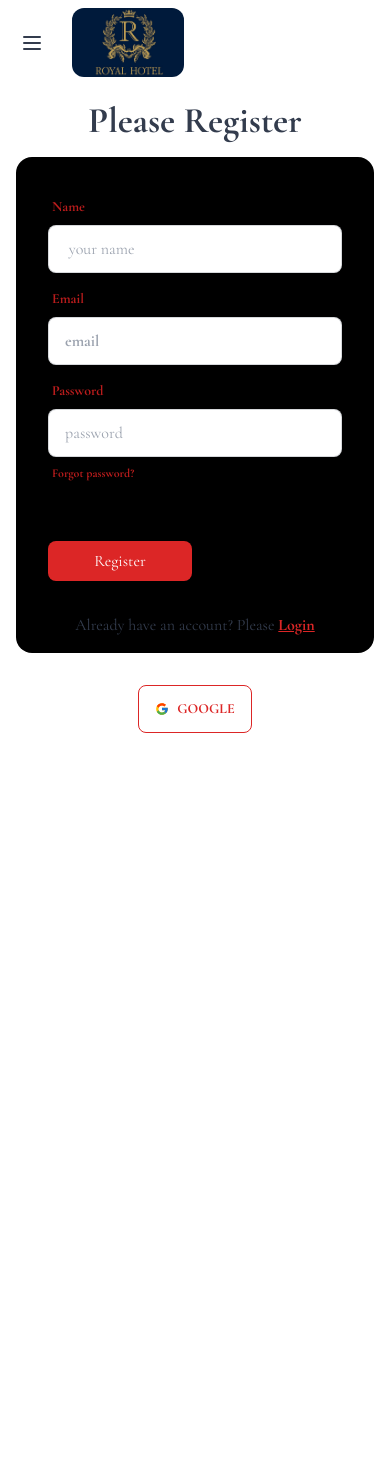
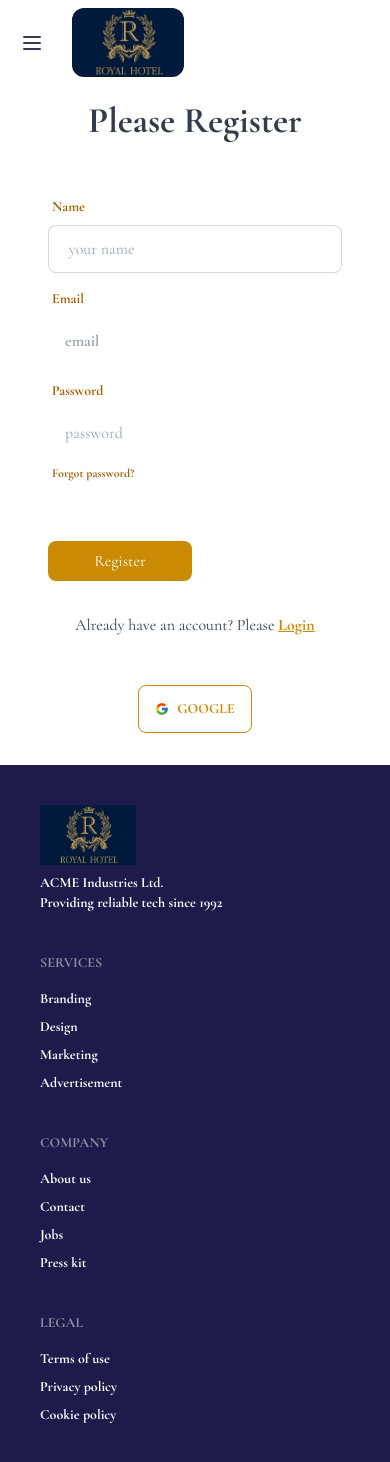
Before and after one commit to Mahedi205339/Hotal-Royal-grandium-client, a React (Vite) app: page /register in a window 390 px wide. Shown: the top 1462 px of the page. Before the commit the page ends 844 px from the top, so only its background shows below. Built offline with nearby package versions, Linux system fonts and the light colour scheme; no server answers.

Commit message:
added feacher products and load data from backend

```diff
--- a/package.json
+++ b/package.json
@@ -11,6 +11,7 @@
   },
   "dependencies": {
     "aos": "^2.3.4",
+    "axios": "^1.6.0",
     "firebase": "^10.5.2",
     "localforage": "^1.10.0",
     "match-sorter": "^6.3.1",
@@ -20,6 +21,7 @@
     "react-icons": "^4.11.0",
     "react-router-dom": "^6.18.0",
     "sort-by": "^1.2.0",
+    "sweetalert2": "^11.9.0",
     "swiper": "^11.0.3"
   },
   "devDependencies": {
--- a/src/App.jsx
+++ b/src/App.jsx
@@ -1,11 +1,13 @@
 import { Outlet } from "react-router-dom";
 import Navbar from "./Pages/Home/Navbar/Navbar";
+import Footer from "./components/Footer/Footer";
 
 const App = () => {
     return (
         <div>
             <Navbar></Navbar>
             <Outlet></Outlet>
+            <Footer></Footer>
         </div>
     );
 };
--- /dev/null
+++ b/src/Pages/BookedService/BookedService.jsx
@@ -0,0 +1,10 @@
+
+const BookedService = () => {
+    return (
+        <div>
+
+        </div>
+    );
+};
+
+export default BookedService;
--- /dev/null
+++ b/src/Pages/CheckOut/CheckOut.jsx
@@ -0,0 +1,95 @@
+import { useContext } from "react";
+import { useLoaderData } from "react-router-dom";
+import { AuthContext } from "../../AuthProvider/AuthProvider";
+import Swal from "sweetalert2";
+
+const CheckOut = () => {
+    const service = useLoaderData();
+    const { name, price_per_night, image , _id} = service
+    const { user } = useContext(AuthContext)
+
+    const handleBookService = event => {
+        event.preventDefault();
+
+        const form = event.target;
+        const name = form.name.value;
+        const email = user?.email
+        const date = form.date.value
+        const booking = {
+            customerName: name,
+            email,
+            date,
+            service_id: _id,
+            service: name,
+            price: price_per_night,
+            image
+        }
+        console.log(booking)
+
+        fetch('', {
+            method: 'POST',
+            headers: {
+                'content-type': 'application/json'
+            },
+            body: JSON.stringify(booking)
+
+        })
+            .then(res => res.json())
+            .then(data => {
+                if (data.insertedId) {
+                    Swal.fire({
+                        icon: "success",
+                        title: "Booked.",
+                        text: "You Booked This Room!",
+                      });
+                }
+            })
+
+    }
+    return (
+        <div className="font-bold">
+        <h2 className="text-center font-bold text-xl">Book Service : {name}</h2>
+
+
+        <form onSubmit={handleBookService} className=" w-3/4 mx-auto ">
+            <div className="grid grid-cols-1
+        md:grid-cols-2 gap-5">
+                <div className="form-control">
+                    <label className="label">
+                        <span className="label-text">Name</span>
+                    </label>
+                    <input type="text" defaultValue={user?.displayName}
+                        name="name"
+                        className="input input-bordered" required />
+                </div>
+                <div className="form-control">
+                    <label className="label">
+                        <span className="label-text">Date</span>
+                    </label>
+                    <input name="date" type="date" className="input input-bordered" required />
+                </div>
+                <div className="form-control">
+                    <label className="label">
+                        <span className="label-text">Email</span>
+                    </label>
+                    <input type="email" name="email" defaultValue={user?.email} className="input input-bordered" required />
+                </div>
+                <div className="form-control">
+                    <label className="label">
+                        <span className="label-text">Due amount</span>
+                    </label>
+                    <input type="number" defaultValue={price_per_night} className="input input-bordered" required />
+                </div>
+            </div>
+
+            <div className="w-1/2 mx-auto my-6">
+
+                <input className="bg-orange-500 w-full text-white font-semibold py-2 rounded-2xl hover:text-orange-600 hover:bg-orange-200" type="submit" value="Order Confirm" />
+
+            </div>
+        </form>
+    </div>
+    );
+};
+
+export default CheckOut;
--- a/src/Pages/Home/Home/Home.jsx
+++ b/src/Pages/Home/Home/Home.jsx
@@ -1,13 +1,18 @@
+
 import Testimonials from "../../../components/Testimonials/Testimonials";
 import Banner from "../Banner/Banner";
 import BottomBanner from "../ButtomBanner/BottomBanner";
+import Services from "../../../components/Services/Services";
 
 
 const Home = () => {
+
+
     return (
         <div>
             <Banner></Banner>
             <BottomBanner></BottomBanner>
+            <Services></Services>
             <Testimonials></Testimonials>
 
         </div>
--- a/src/Pages/Registration/Registration.jsx
+++ b/src/Pages/Registration/Registration.jsx
@@ -54,7 +54,7 @@ const Register = () => {
             <div className="hero-content flex-col  w-full mx-auto">
 
                 {
-                    error && < p className="text-red-600 font-bold">{error}</p>
+                    error && < p className="text-yellow-600 font-bold">{error}</p>
                 }
                 {
                     confirmMessage && < p className="text-green-600 font-bold">{confirmMessage}</p>
@@ -64,45 +64,45 @@ const Register = () => {
                     <h1 className="text-4xl font-bold">Please Register</h1>
 
                 </div>
-                <div className="card  w-full max-w-sm  bg-black">
-                    <form onSubmit={handleRegister} className="card-body text-red-700">
+                <div className="card  w-full max-w-sm ">
+                    <form onSubmit={handleRegister} className="card-body text-yellow-700">
                         <div className="form-control">
                             <label className="label">
-                                <span className="label-text text-red-700 font-bold">Name</span>
+                                <span className="label-text text-yellow-700 font-bold">Name</span>
                             </label>
                             <input type="text"
                                 name="name"
-                                placeholder=" your name" className="input input-bordered text-red-700" required />
+                                placeholder=" your name" className="input input-bordered text-yellow-700" required />
                         </div>
                         <div className="form-control">
                             <label className="label">
-                                <span className="label-text text-red-700 font-bold">Email</span>
+                                <span className="label-text text-yellow-700 font-bold">Email</span>
                             </label>
                             <input type="email"
                                 name="email"
-                                placeholder="email" className="input input-bordered text-red-700 font-bold" required />
+                                placeholder="email" className="input input-bordeyellow text-yellow-700 font-bold" required />
                         </div>
                         <div className="form-control">
                             <label className="label">
-                                <span className="label-text text-red-700 font-bold">Password</span>
+                                <span className="label-text text-yellow-700 font-bold">Password</span>
                             </label>
                             <input type="password"
                                 name="password"
-                                placeholder="password" className="input input-bordered text-red-700" required />
+                                placeholder="password" className="input input-bordeyellow text-yellow-700" required/>
                             <label className="label">
-                                <a href="#" className="label-text-alt link link-hover text-red-700 font-semibold">Forgot password?</a>
+                                <a href="#" className="label-text-alt link link-hover text-yellow-700 font-semibold">Forgot password?</a>
                             </label>
                         </div>
                         <div className="form-control mt-5">
                             <div className="form-control mt-6 ">
-                                <button className=" bg-red-600 text-white hover:bg-white  hover:text-red-600 w-36 h-10 rounded-lg">Register</button>
+                                <button className=" bg-yellow-600 text-white hover:bg-white  hover:text-yellow-600 w-36 h-10 rounded-lg">Register</button>
                             </div>
                         </div>
                     </form>
-                    <p className="mb-4 text-center">Already have an account? Please <Link className="font-bold text-red-600 underline" to="/login">Login</Link> </p>
+                    <p className="mb-4 text-center">Already have an account? Please <Link className="font-bold text-yellow-600 underline" to="/login">Login</Link> </p>
                 </div>
                 <div className="gap-2">
-                    <button onClick={googleLogin} className="btn border border-red-600 text-red-600 my-4 btn-outline w-full">
+                    <button onClick={googleLogin} className="btn border border-yellow-600 text-yellow-600 my-4 btn-outline w-full">
                         <FcGoogle></FcGoogle>
                         Google
                     </button>
--- a/src/Routes/Routes.jsx
+++ b/src/Routes/Routes.jsx
@@ -4,6 +4,7 @@ import Home from "../Pages/Home/Home/Home";
 import AboutUs from "../Pages/AboutUs/AboutUs";
 import Login from "../Pages/Login/Login";
 import Register from "../Pages/Registration/Registration";
+import CheckOut from "../Pages/CheckOut/CheckOut";
 
 const route = createBrowserRouter([
     {
@@ -12,7 +13,8 @@ const route = createBrowserRouter([
         children: [
             {
                 path: '/',
-                element: <Home></Home>
+                element: <Home></Home>,
+
             },
             {
                 path: '/aboutUs',
@@ -25,7 +27,14 @@ const route = createBrowserRouter([
             {
                 path: '/register',
                 element: <Register></Register>
-            }
+            },
+            {
+                path:'checkout/:id',
+                element:<CheckOut></CheckOut>,
+                loader:({params})=>fetch(`http://localhost:5000/services/${params.id}`)
+
+            },
+
         ]
     }
 ])
--- /dev/null
+++ b/src/components/Footer/Footer.jsx
@@ -0,0 +1,34 @@
+import logo from '../../assets/logo.jpg'
+
+const Footer = () => {
+    return (
+        <footer className="footer text-white font-bold p-10 bg-indigo-950 ">
+            <aside>
+               <img className='w-24' src={logo} alt="" />
+                <p>ACME Industries Ltd.<br />Providing reliable tech since 1992</p>
+            </aside>
+            <nav>
+                <header className="footer-title">Services</header>
+                <a className="link link-hover">Branding</a>
+                <a className="link link-hover">Design</a>
+                <a className="link link-hover">Marketing</a>
+                <a className="link link-hover">Advertisement</a>
+            </nav>
+            <nav>
+                <header className="footer-title">Company</header>
+                <a className="link link-hover">About us</a>
+                <a className="link link-hover">Contact</a>
+                <a className="link link-hover">Jobs</a>
+                <a className="link link-hover">Press kit</a>
+            </nav>
+            <nav>
+                <header className="footer-title">Legal</header>
+                <a className="link link-hover">Terms of use</a>
+                <a className="link link-hover">Privacy policy</a>
+                <a className="link link-hover">Cookie policy</a>
+            </nav>
+        </footer>
+    );
+};
+
+export default Footer;
--- /dev/null
+++ b/src/components/ServiceCart/ServiceCart.jsx
@@ -0,0 +1,22 @@
+import { Link } from "react-router-dom";
+
+const ServicesCart = ({ service }) => {
+    const { name, price_per_night, image , _id} = service
+
+    return (
+
+        <div data-aos="zoom-in" className="card  shadow-xl">
+            <figure><img src={image} alt="Shoes" /></figure>
+            <div className="card-body">
+                <h2 className="card-title">{name}</h2>
+                <p className="text-2xl font-bold text-yellow-700">Price : {price_per_night}</p>
+                <div className="card-actions justify-center">
+
+                  <Link to={`/checkout/${_id}`}><button className="btn bg-yellow-700 hover:bg-yellow-600 text-white">Book Now</button> </Link>
+                </div>
+            </div>
+        </div>
+    );
+};
+
+export default ServicesCart;
--- /dev/null
+++ b/src/components/Services/Services.jsx
@@ -0,0 +1,38 @@
+import { useEffect, useState } from "react";
+import ServicesCart from "../ServiceCart/ServiceCart";
+// import axios from "axios";
+
+const Services = () => {
+    const [services, setServices] = useState([]);
+
+    // axios.get('http://localhost:5000/services', services)
+    //     .then(res => {
+    //         console.log(res)
+    //     })
+    useEffect(() => {
+        fetch('http://localhost:5000/services')
+            .then(res => res.json())
+            .then(data => setServices(data))
+    }, [])
+    console.log(services)
+
+
+    return (
+        <div>
+            <div className="text-center my-6 md:my-14 lg:my-20">
+                <h4 className="text-xl md:text-2xl text-pink-400 font-semibold">Our Facilities</h4>
+                <h2 className="text-2xl md:text-4xl lg:text-6xl font-bold">Explore The Royal Grandium</h2>
+            </div>
+            <div className="grid grid-cols-1 md:grid-cols-2 lg:grid-cols-3 max-w-7xl mx-auto gap-5 lg:gap-10">
+                {
+                    services.map(service => <ServicesCart service={service} key={service._id}></ServicesCart>)
+                }
+
+            </div>
+
+
+        </div>
+    );
+};
+
+export default Services;
```
Also changed, not shown: public/data.json (+20 -19 lines), src/Pages/Login/Login.jsx (+8 -8 lines), 1 other file (tests, documents, lock files or other folders).
